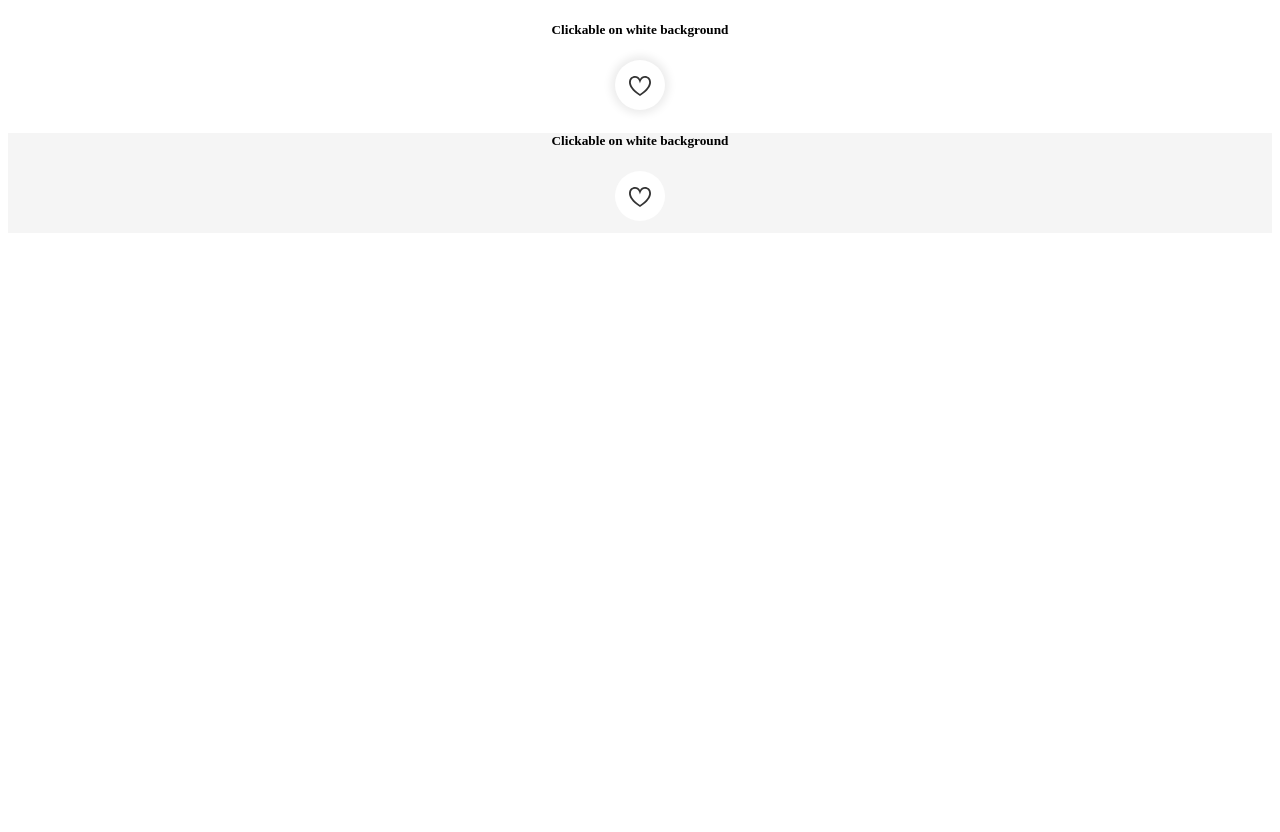
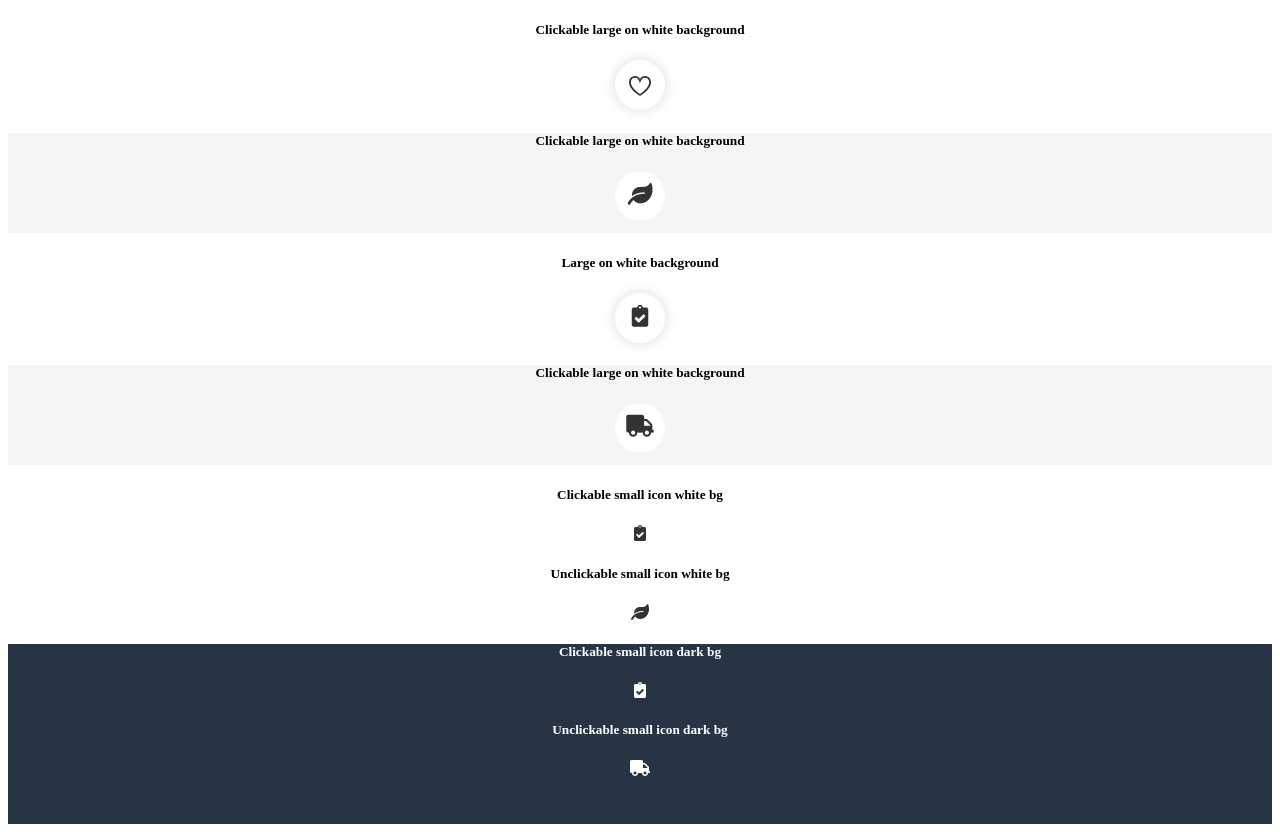
Before and after one commit to albiberon/jg-icons, a plain HTML site: page index.html in a window 1280 px wide. Before the commit the page ends 800 px from the top, so only its background shows below. Drawn offline with nearby package versions, Linux system fonts and the light colour scheme.

Commit message:
Update index.html

```diff
--- a/index.html
+++ b/index.html
@@ -7,6 +7,7 @@
     <title>Document</title>
     <script src="https://code.jquery.com/jquery-3.5.1.min.js"
         integrity="sha256-9/aliU8dGd2tb6OSsuzixeV4y/faTqgFtohetphbbj0=" crossorigin="anonymous"></script>
+        <link rel="stylesheet" href="https://use.fontawesome.com/releases/v5.5.0/css/all.css" integrity="sha384-B4dIYHKNBt8Bc12p+WXckhzcICo0wtJAoU8YZTY5qE0Id1GSseTk6S+L3BlXeVIU" crossorigin="anonymous">
 </head>
 
 <body>
@@ -61,10 +62,80 @@
             height: 100px;
             margin-top: 10px;
         }
+
+        .dark-bg {
+            background-color: #273443;
+            width: 100%;
+            height: 180px;
+            margin-top: 10px;
+        }
+
+        .large-icon-clickable {
+            min-width: 33px;
+            min-height: 33px;
+            color: #333;
+            margin-top: 12px;
+            font-size: 22px;
+            transition: color linear 0.3s;
+            -webkit-transition: color linear 0.3s;
+            -moz-transition: color linear 0.3s;
+        }
+        .large-icon-clickable:hover {
+            color: #4ec425;
+        }
+
+        .large-icon-unclickable {
+            min-width: 33px;
+            min-height: 33px;
+            color: #333;
+            margin-top: 12px;
+            font-size: 22px;
+        }
+
+
+        .small-icon-clickable {
+            color: #333;
+            font-size: 16px;
+            transition: color linear 0.3s;
+            -webkit-transition: color linear 0.3s;
+            -moz-transition: color linear 0.3s;
+        }
+
+        .small-icon-unclickable {
+            color: #333;
+            font-size: 16px;
+
+        }
+
+
+        .small-icon-clickable:hover {
+            color: #4ec425;
+        }
+
+        .white-small-icon-clickable {
+            color: white;
+            font-size: 16px;
+            transition: color linear 0.3s;
+            -webkit-transition: color linear 0.3s;
+            -moz-transition: color linear 0.3s;
+        }
+
+        .white-small-icon-clickable:hover {
+            color: #b6dea9;
+
+        }
+
+        .white-small-icon-unclickable {
+            color: white;
+            font-size: 16px;
+        }
+
+
+
     </style>
 
 
-    <h5>Clickable on white background</h5>
+    <h5>Clickable large on white background</h5>
     <div class="outter-shell-wishlist-icon inline-block">
 
         <svg class="wishlist-icon-svg" xmlns="http://www.w3.org/2000/svg" width="22" height="22" viewBox="0 0 24 24">
@@ -76,17 +147,48 @@
 
 
     <section class="gray-bg">
-        <h5>Clickable on white background</h5>
+        <h5>Clickable large on white background</h5>
 
         <div class="outter-shell-wishlist-icon-without-shadow" style="margin-left: auto; margin-right: auto;">
 
-            <svg class="wishlist-icon-svg" xmlns="http://www.w3.org/2000/svg" width="22" height="22"
-                viewBox="0 0 24 24">
-                <path
-                    d="M12 9.229c.234-1.12 1.547-6.229 5.382-6.229 2.22 0 4.618 1.551 4.618 5.003 0 3.907-3.627 8.47-10 12.629-6.373-4.159-10-8.722-10-12.629 0-3.484 2.369-5.005 4.577-5.005 3.923 0 5.145 5.126 5.423 6.231zm-12-1.226c0 4.068 3.06 9.481 12 14.997 8.94-5.516 12-10.929 12-14.997 0-7.962-9.648-9.028-12-3.737-2.338-5.262-12-4.27-12 3.737z" />
-            </svg>
+            <i class="fas fa-leaf fa-icon large-icon-clickable"></i>
 
         </div>
+
+    </section>
+
+    <section class="white-bg">
+        <h5>Large on white background</h5>
+        <div class="outter-shell-wishlist-icon inline-block">
+            <i class="fas fa-clipboard-check fa-icon large-icon-unclickable"></i>
+        </div>
+    </section>
+
+    <section class="gray-bg">
+        <h5>Clickable large on white background</h5>
+
+        <div class="outter-shell-wishlist-icon-without-shadow" style="margin-left: auto; margin-right: auto;">
+
+            <i class="fas fa-truck fa-icon large-icon-unclickable"></i>
+
+        </div>
+
+    </section>
+
+
+    <section class="white-bg">
+        <h5>Clickable small icon white bg</h5>
+            <i class="fas fa-clipboard-check fa-icon small-icon-clickable"></i>
+            <h5>Unclickable small icon white bg</h5>
+            <i class="fas fa-leaf fa-icon small-icon-unclickable"></i>
+    </section>
+
+
+    <section class="dark-bg">
+        <h5 style="color: white">Clickable small icon dark bg</h5>
+        <i class="fas fa-clipboard-check fa-icon white-small-icon-clickable"></i>
+        <h5 style="color: white">Unclickable small icon dark bg</h5>
+        <i class="fas fa-truck fa-icon white-small-icon-unclickable"></i>
 
     </section>
 
```
